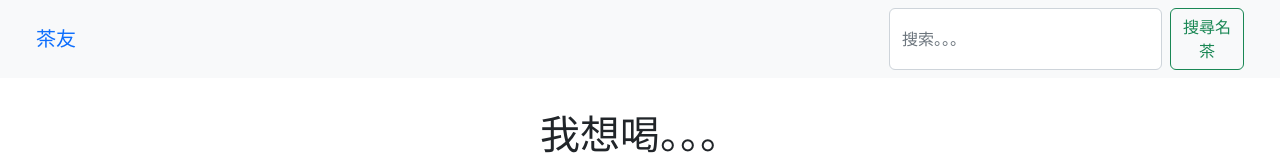
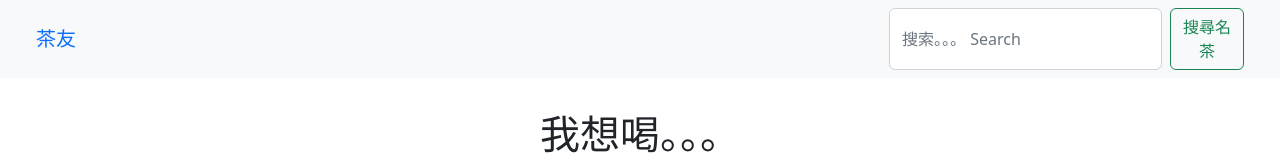
Before and after one commit to twbluenaxela/chayou, a React (Vite) app: page / in a window 1280 px wide. Shown: the top 160 px of the page. Built offline with nearby package versions, Linux system fonts and the light colour scheme.

Commit message:
add english to navbar

```diff
--- a/src/components/Navbar.jsx
+++ b/src/components/Navbar.jsx
@@ -78,7 +78,7 @@ const NavigationBar = ({ navigateToSearchPage }) => {
           <Form className="d-flex me-4 " onSubmit={handleSetSearch} style={{ float: "right" }}  >
             <Form.Control
               type="search"
-              placeholder="搜索。。。"
+              placeholder="搜索。。。 Search"
               aria-label="Search"
               className="text-wrap"
               id="search-input"
```
